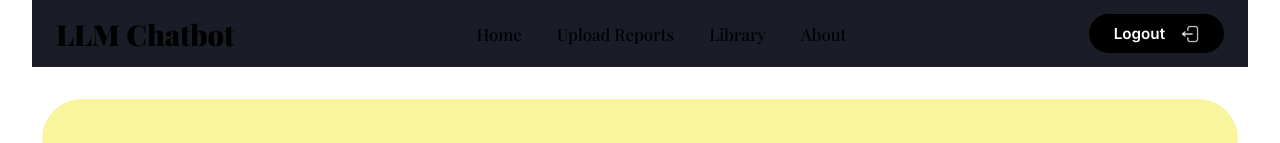
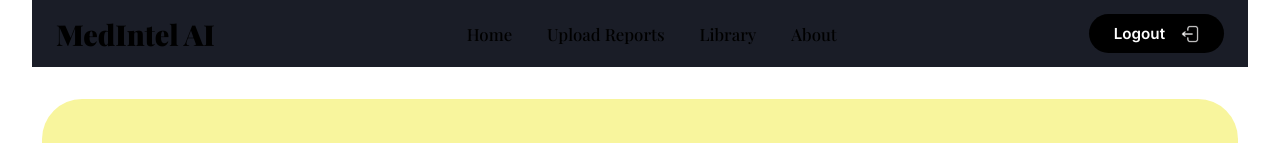
Before and after one commit to bhanu-3333/LLM-chatbot, a React (Vite) app in the folder medical-rag-frontend/: page /chat/1 in a window 1280 px wide. Shown: the top 143 px of the page. Built offline with nearby package versions, Linux system fonts and the light colour scheme; no server answers; a web font is replaced by a local one.

Commit message:
feat: initialize frontend application with core navigation, dashboard, and document upload pages

```diff
--- a/medical-rag-frontend/src/pages/Chat.jsx
+++ b/medical-rag-frontend/src/pages/Chat.jsx
@@ -246,7 +246,7 @@ export default function Chat() {
 
         {/* Navbar */}
         <nav className="navbar">
-          <div className="logo">LLM Chatbot</div>
+          <div className="logo">MedIntel AI</div>
           <div className="nav-links">
             <a onClick={() => nav('/dashboard')} className="nav-item" style={{ cursor: 'pointer' }}>Home</a>
             <a onClick={() => nav('/upload')}    className="nav-item" style={{ cursor: 'pointer' }}>Upload Reports</a>
```
